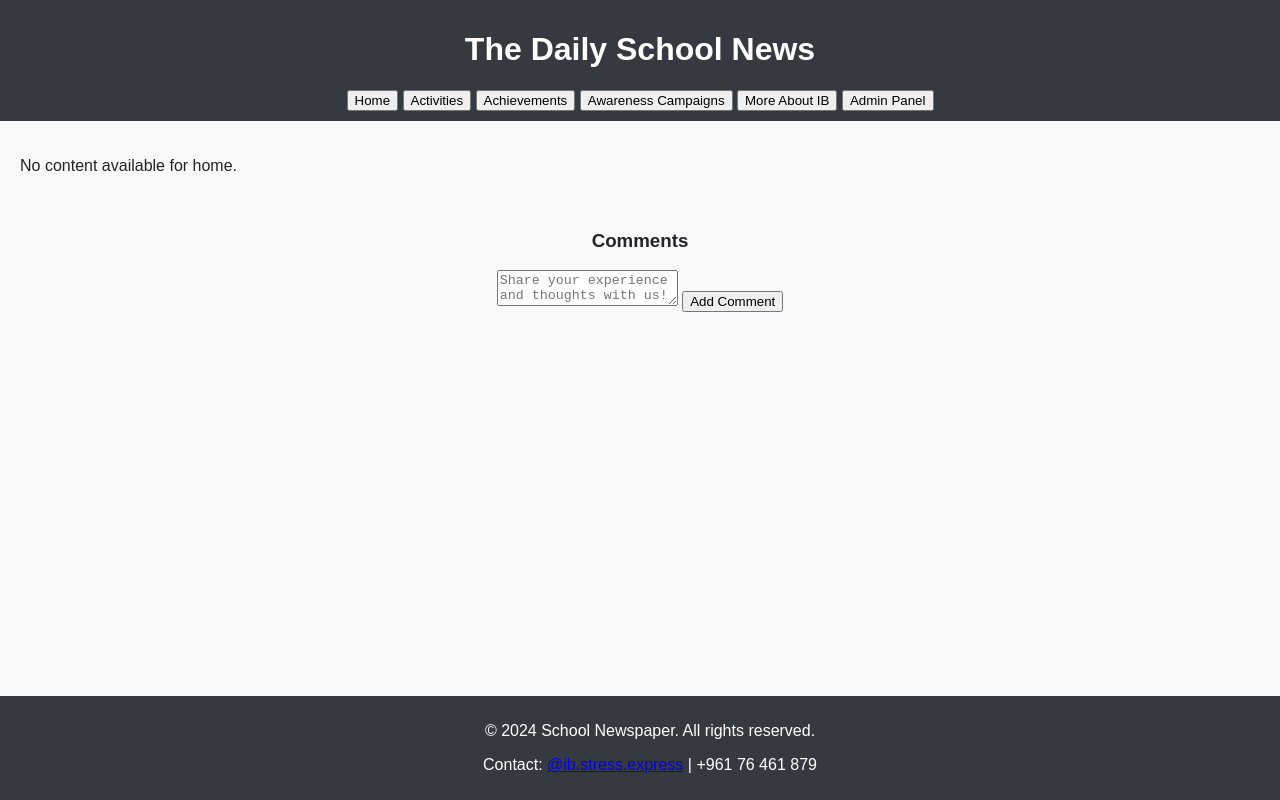
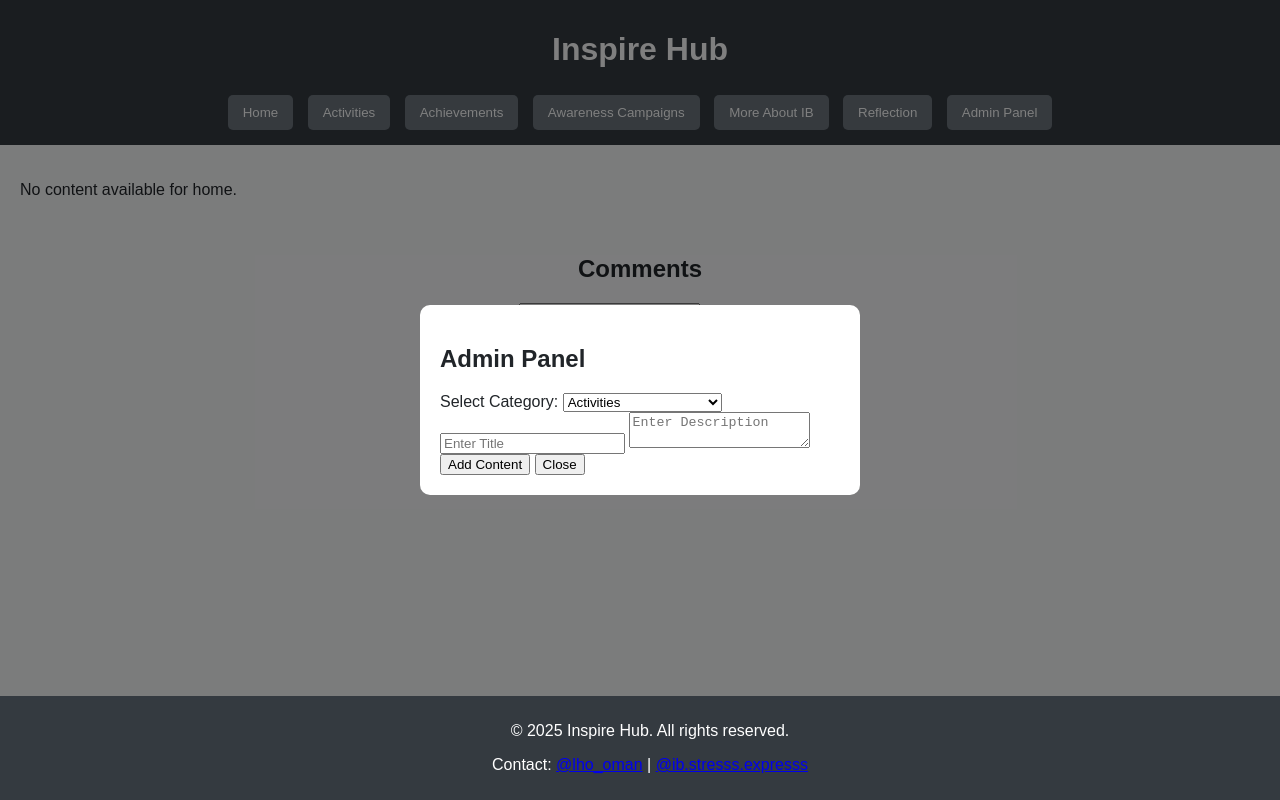
Before and after one commit to lhoomanl/School-Website-, a plain HTML site: page index.html in a window 1280 px wide. Both pictures are taken after a click on the button "Admin Panel". Drawn offline with Linux system fonts and the light colour scheme.

Commit message:
index.html

```diff
--- a/index.html
+++ b/index.html
@@ -3,71 +3,60 @@
 <head>
     <meta charset="UTF-8">
     <meta name="viewport" content="width=device-width, initial-scale=1.0">
-    <title>School Newspaper</title>
+    <title>Inspire Hub</title>
     <link rel="stylesheet" href="styles.css">
 </head>
 <body>
-
     <!-- Header -->
     <header>
-        <h1>The Daily School News</h1>
-        <div class="nav-buttons">
-            <button onclick="showContent('all')">Home</button>
+        <h1>Inspire Hub</h1>
+        <nav>
+            <button onclick="showContent('home')">Home</button>
             <button onclick="showContent('activities')">Activities</button>
             <button onclick="showContent('achievements')">Achievements</button>
             <button onclick="showContent('campaigns')">Awareness Campaigns</button>
             <button onclick="showContent('ib')">More About IB</button>
-            <button onclick="openLoginPanel()">Admin Panel</button>
-        </div>
+            <button onclick="showContent('reflection')">Reflection</button>
+            <button onclick="openAdminPanel()">Admin Panel</button>
+        </nav>
     </header>
 
-    <!-- Main Content Area -->
+    <!-- Main Content -->
     <main id="content">
-        <p>Welcome to the School Newspaper! Select a category to view content.</p>
+        <p>Welcome to Inspire Hub! Navigate using the buttons above.</p>
     </main>
-
-    <!-- Admin Login Modal -->
-    <div id="adminLogin" class="modal">
-        <div class="modal-content">
-            <h2>Admin Login</h2>
-            <input type="text" id="username" placeholder="Username">
-            <input type="password" id="password" placeholder="Password">
-            <button onclick="login()">Login</button>
-            <button onclick="closeLoginPanel()">Cancel</button>
-        </div>
-    </div>
 
     <!-- Admin Panel Modal -->
     <div id="adminPanel" class="modal">
         <div class="modal-content">
             <h2>Admin Panel</h2>
+            <label for="categorySelect">Select Category:</label>
             <select id="categorySelect">
                 <option value="activities">Activities</option>
                 <option value="achievements">Achievements</option>
                 <option value="campaigns">Awareness Campaigns</option>
                 <option value="ib">More About IB</option>
+                <option value="reflection">Reflection</option>
             </select>
-            <input type="text" id="titleInput" placeholder="Title">
-            <textarea id="descriptionInput" placeholder="Description"></textarea>
+            <input type="text" id="titleInput" placeholder="Enter Title">
+            <textarea id="descriptionInput" placeholder="Enter Description"></textarea>
             <button onclick="addContent()">Add Content</button>
             <button onclick="closeAdminPanel()">Close</button>
-            <h3>Delete Content</h3>
-            <ul id="contentList"></ul>
         </div>
     </div>
 
     <!-- Comments Section -->
     <section id="commentsSection">
-        <h3>Comments</h3>
-        <textarea id="commentBox" placeholder="Share your experience and thoughts with us!"></textarea>
-        <button onclick="submitComment()">Add Comment</button>
+        <h2>Comments</h2>
+        <textarea id="commentInput" placeholder="Write a comment..."></textarea>
+        <button onclick="addComment()">Submit</button>
         <div id="commentsList"></div>
     </section>
 
-    <!-- Footer with Contact Information -->
+    <!-- Footer -->
     <footer>
-        <p>&copy; 2024 School Newspaper. All rights reserved.</p>
-        <p>Contact: <a href="https://instagram.com/ib.stress.express" target="_blank">@ib.stress.express</a> | +961 76 461 879</p>
+        <p>&copy; 2025 Inspire Hub. All rights reserved.</p>
+        <p>Contact: <a href="https://instagram.com/lho_oman" target="_blank">@lho_oman</a> | <a href="https://instagram.com/ib.stresss.expresss" target="_blank">@ib.stresss.expresss</a></p>
     </footer>
 
     <script src="script.js"></script>
```
